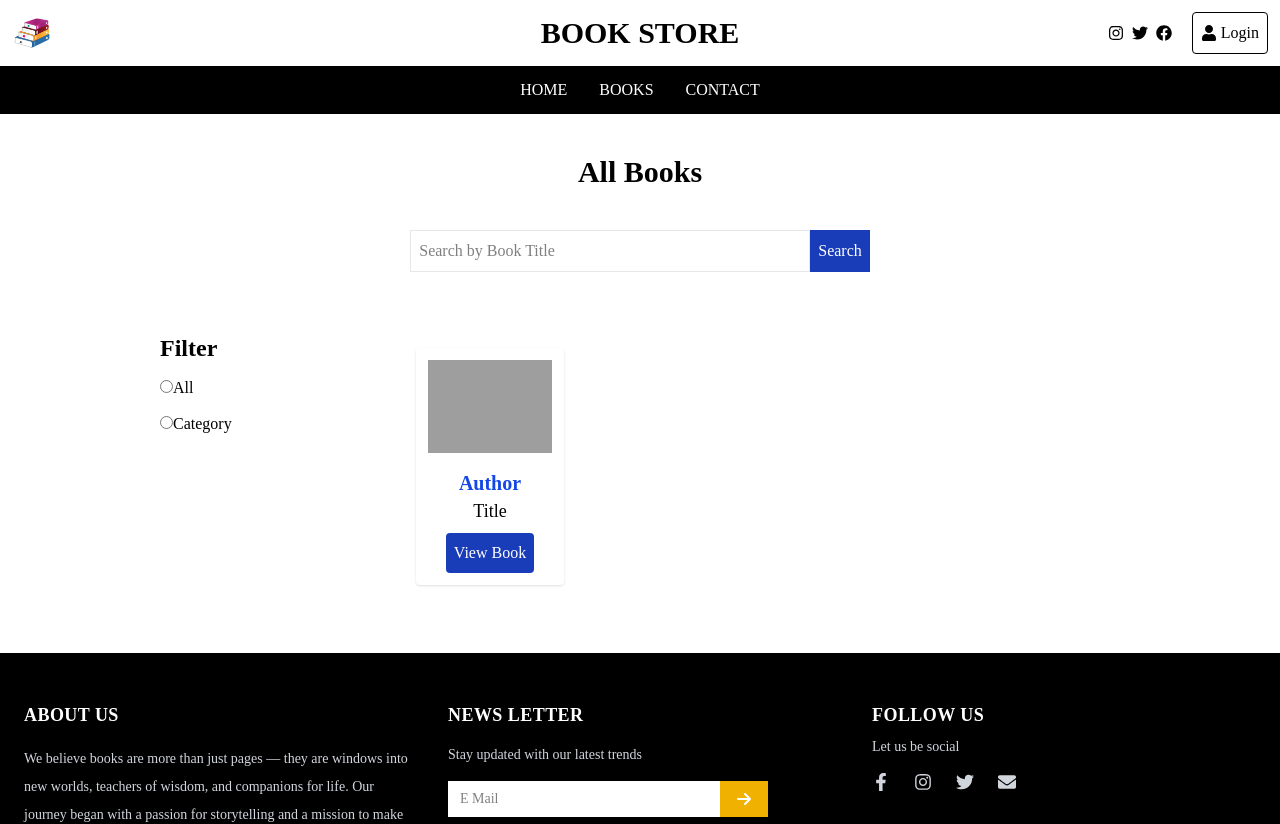
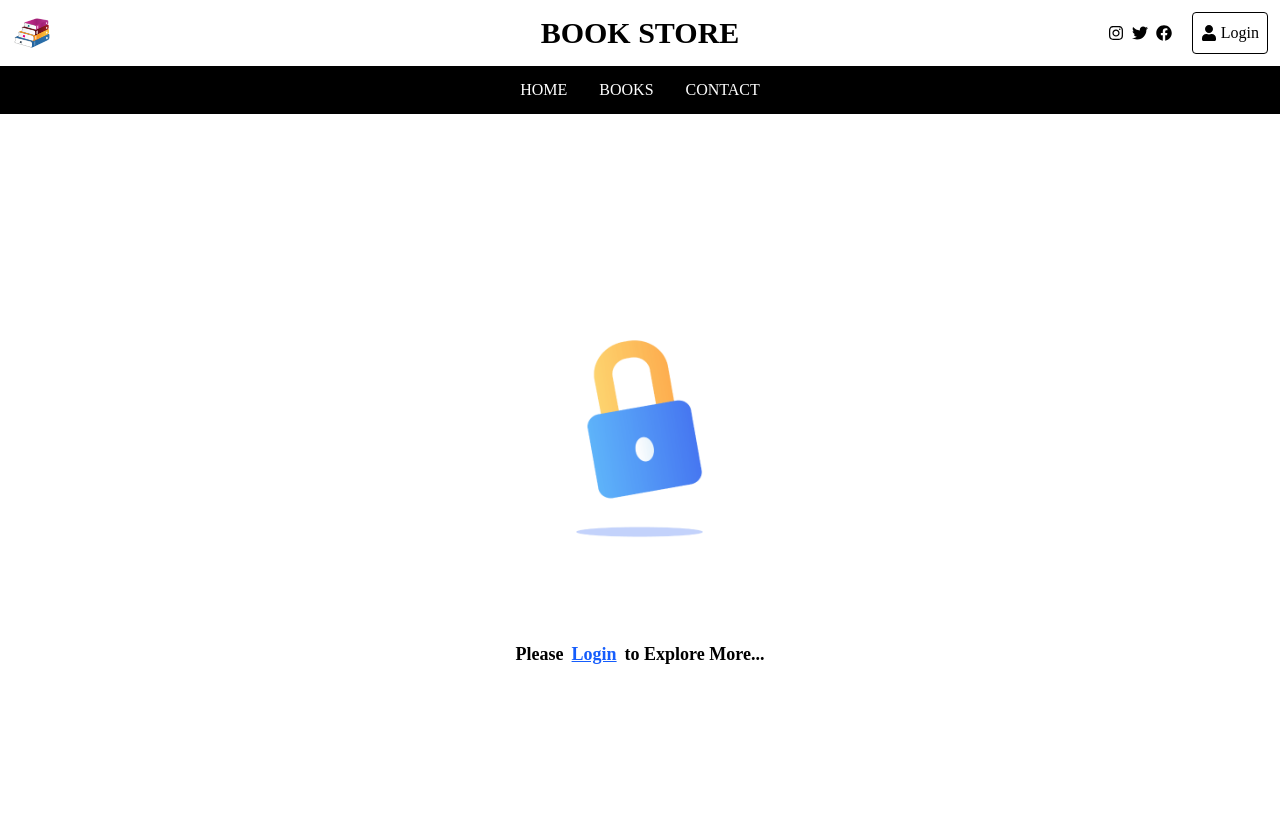
Before and after one commit to v-angelo/mern-bookstore, a React (Vite) app: page /books in a window 1280 px wide. Shown: the top 824 px of the page. Built offline with nearby package versions, Linux system fonts and the light colour scheme; grey boxes are pictures that could not be loaded; a web font is replaced by a local one.

Commit message:
Display user uploaded and bought books api call done

```diff
--- a/src/services/allAPI.js
+++ b/src/services/allAPI.js
@@ -29,3 +29,18 @@ export const addBookAPI = async (bookDetails) => {
 export const getHomePageBooksAPI = async () => {
   return await apiService("GET", "/home-books", {});
 };
+
+// all-books: getAllBooksAPI - called by Books component when page loads
+export const getAllBooksAPI = async () => {
+  return await apiService("GET", "/all-books", {});
+};
+
+// user uploaded books: called by BookStatus component when it opens
+export const getAllUserBooksAPI = async () => {
+  return await apiService("GET", "/user-books", {});
+};
+
+// user bought books: called by Purchase component when it opens
+export const getAllUserBoughtBooksAPI = async () => {
+  return await apiService("GET", "/bought-books", {});
+};
--- a/src/user/pages/Books.jsx
+++ b/src/user/pages/Books.jsx
@@ -1,16 +1,55 @@
-import React, { useState } from "react";
+import React, { useEffect, useState } from "react";
 import Header from "../components/Header";
 import { FaBars } from "react-icons/fa";
 import { Link } from "react-router-dom";
 import Footer from "../../components/Footer";
+import { getAllBooksAPI } from "../../services/allAPI";
 
 function Books() {
   const [toggle, setToggle] = useState(false);
+  const [token, setToken] = useState("");
+  const [allBooks, setAllBooks] = useState([]);
+  const [categoryList, setCategoryList] = useState([]);
+  const [dummyAllBooks, setDummyAllBooks] = useState([]);
+
+  // console.log(allBooks);
+  // console.log(categoryList);
+
+  useEffect(() => {
+    if (sessionStorage.getItem("token")) {
+      const userToken = sessionStorage.getItem("token");
+      setToken(userToken);
+      getBooks();
+    }
+  }, []);
+
+  const getBooks = async () => {
+    const result = await getAllBooksAPI();
+
+    if (result.status == 200) {
+      setAllBooks(result.data);
+      setDummyAllBooks(result.data);
+
+      const tempCategoryList = result.data.map((item) => item.category);
+      // console.log(tempCategoryList);
+
+      setCategoryList([...new Set(tempCategoryList)]);
+    }
+  };
+
+  const filterBooks = (category) => {
+    if (category != "all") {
+      setAllBooks(dummyAllBooks?.filter((book) => book.category == category));
+    } else {
+      getBooks();
+    }
+  };
 
   return (
     <>
       <Header />
 
+      {token ? (
         <section>
           {/* header */}
           <div className="my-5 flex flex-col items-center justify-center">
@@ -42,15 +81,31 @@ function Books() {
               <article className={toggle ? "block" : "hidden md:block"}>
                 {/* filter category */}
                 <div className="mt-3">
-                <input type="radio" name="filter" id="no-filter" />
-                <label htmlFor="no-filter">All</label>
+                  <input
+                    onClick={() => filterBooks("all")}
+                    type="radio"
+                    name="filter"
+                    id="no-filter"
+                  />
+                  <label className="ms-1" htmlFor="no-filter">
+                    All
+                  </label>
                 </div>
 
                 {/* duplicate filter category */}
-              <div className="mt-3">
-                <input type="radio" name="filter" id="filter" />
-                <label htmlFor="filter">Category</label>
+                {categoryList?.map((category) => (
+                  <div key={category} className="mt-3">
+                    <input
+                      onClick={() => filterBooks(category)}
+                      type="radio"
+                      name="filter"
+                      id={category}
+                    />
+                    <label className="ms-1" htmlFor={category}>
+                      {category}
+                    </label>
                   </div>
+                ))}
               </article>
             </div>
 
@@ -58,27 +113,52 @@ function Books() {
             <div className="col-span-3">
               <div className="mt-5 w-full grid-cols-4 md:mt-0 md:grid">
                 {/* duplicate according to number of books */}
-              <div className="m-4 rounded p-3 shadow md:mb-2">
+                {allBooks?.length > 0 ? (
+                  allBooks?.map((book) => (
+                    <div
+                      key={book?._id}
+                      className="m-4 rounded p-3 shadow md:mb-2"
+                    >
                       <img
                         className="w-full object-contain"
-                  src="https://tmm.chicagodistributioncenter.com/IsbnImages/9780226822952.jpg"
+                        src={book?.imageURL}
                         alt="bookImg"
                       />
                       <div className="mt-4 flex flex-col items-center justify-center">
-                  <h2 className="text-xl font-bold text-blue-700">Author</h2>
-                  <h3 className="text-lg">Title</h3>
+                        <h2 className="text-xl font-bold text-blue-700">
+                          {book?.author}
+                        </h2>
+                        <h3 className="text-lg">{book?.title}</h3>
                         <Link
-                    to={`/books/id`}
+                          to={`/books/${book?._id}`}
                           className="mt-2 rounded bg-blue-800 p-2 text-white"
                         >
                           View Book
                         </Link>
                       </div>
                     </div>
+                  ))
+                ) : (
+                  <div className="my-5 text-center font-bold">
+                    Books Not Found!
+                  </div>
+                )}
               </div>
             </div>
           </div>
         </section>
+      ) : (
+        <div className="flex h-screen w-full flex-col items-center justify-center">
+          <img src="/lockImage.gif" className="w-70" alt="login icon" />
+          <p className="my-15 text-lg font-bold">
+            Please
+            <Link to={"/login"} className="mx-2 text-blue-600 underline">
+              Login
+            </Link>
+            to Explore More...
+          </p>
+        </div>
+      )}
 
       <Footer />
     </>
```
Also changed, not shown: public/lockImage.gif (added). Lines whose indentation alone changed are shown as unchanged.
